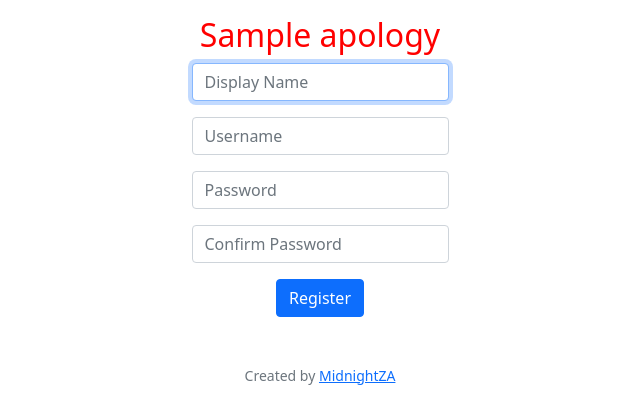
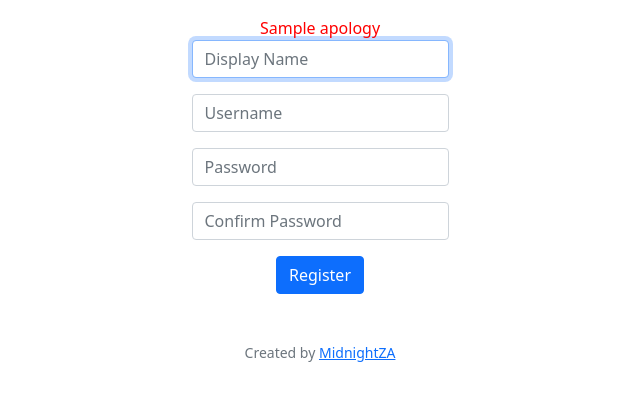
Before and after one commit to nadir-lalla/diarycloud, a Flask app: template templates/register.html in a window 1280 px wide. Shown: the part 80-500 px from the top of the page, without its empty margins (320-960 px from the left). Run offline with Flask 3, Linux system fonts and the light colour scheme; the template is opened without the code that fills it: most values are stand-ins (such as "Sample title", 1, 10 or a date in 2020); some libraries are stand-ins or nearby versions.

Commit message:
Merge branch 'quick-entry'

```diff
--- a/templates/diary.html
+++ b/templates/diary.html
@@ -5,7 +5,7 @@
 {% endblock %}
 
 {% block apology %}
-    <h2 class="apology">{{ apology }}</h2>
+  <p class="apology">{{ apology }}</p>
 {% endblock %}
 
 {% block main %}
--- a/templates/index.html
+++ b/templates/index.html
@@ -5,7 +5,7 @@
 {% endblock %}
 
 {% block apology %}
-<p class="apology">{{ apology }}</p>
+  <p class="apology">{{ apology }}</p>
 {% endblock %}
 
 
--- a/templates/login.html
+++ b/templates/login.html
@@ -5,7 +5,7 @@
 {% endblock %}
 
 {% block apology %}
-    <h2 class="apology">{{ apology }}</h2>
+    <p class="apology">{{ apology }}</p>
 {% endblock %}
 
 {% block main %}
--- a/templates/register.html
+++ b/templates/register.html
@@ -5,7 +5,7 @@
 {% endblock %}
 
 {% block apology %}
-    <h2 class="apology">{{ apology }}</h2>
+    <p class="apology">{{ apology }}</p>
 {% endblock %}
 
 {% block main %}
```
